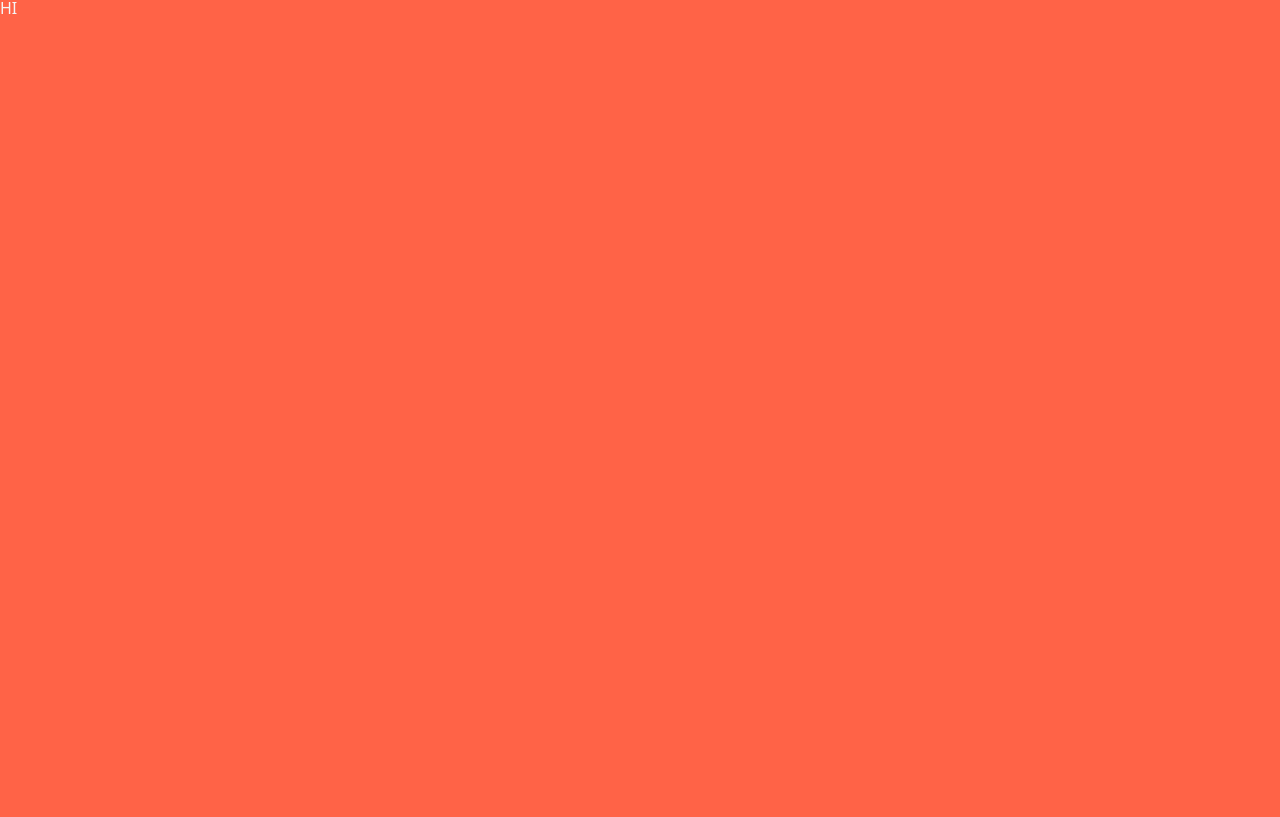
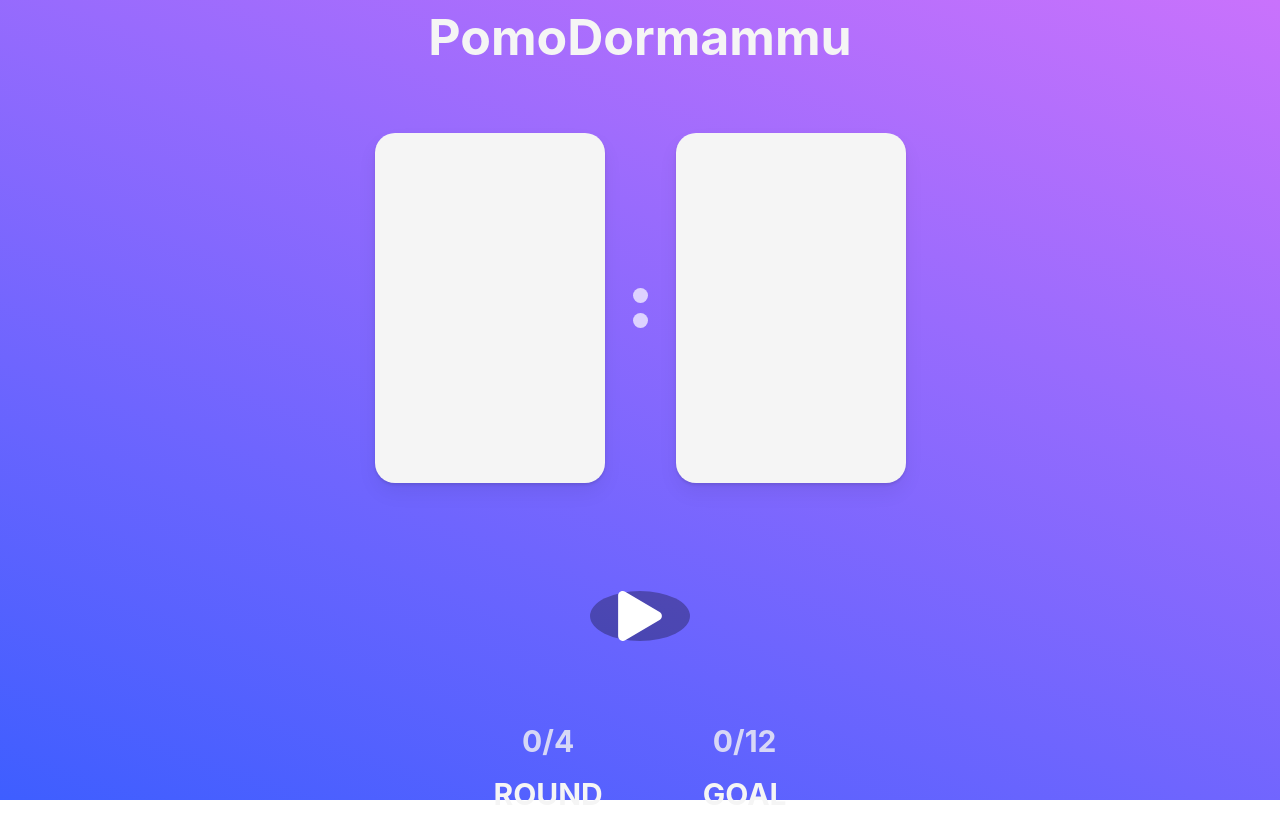
Before and after one commit to jh0152park/nomadcoder-react-study-4th_-Pomodoro, a React (Create React App) app in the folder pomodoro/: page / in a window 1280 px wide. Built offline with nearby package versions, Linux system fonts and the light colour scheme.

Commit message:
setup default form

```diff
--- a/pomodoro/src/App.tsx
+++ b/pomodoro/src/App.tsx
@@ -1,5 +1,95 @@
+import styled from "styled-components";
+import { motion } from "framer-motion";
+import { HStack, Text, VStack } from "@chakra-ui/react";
+import { useState } from "react";
+import { FaPlay } from "react-icons/fa";
+import { FaPause } from "react-icons/fa6";
+
+const TimeBox = styled(motion.div)`
+    width: 230px;
+    height: 350px;
+    border-radius: 20px;
+    background-color: whitesmoke;
+    box-shadow: 0 2px 3px rgba(0, 0, 0, 0.1), 0 10px 20px rgba(0, 0, 0, 0.06);
+`;
+
+const Button = styled(motion.div)`
+    width: 100px;
+    height: 100px;
+    margin-top: 100px;
+    border-radius: 50%;
+    background-color: rgba(0, 0, 0, 0.3);
+    display: flex;
+    justify-content: center;
+    align-items: center;
+
+    &:hover {
+        cursor: pointer;
+    }
+`;
+
+const Dot = styled.div`
+    width: 15px;
+    height: 15px;
+    border-radius: 50%;
+    background-color: rgba(255, 255, 255, 0.7);
+`;
+
 function App() {
-    return <h1>HI</h1>;
+    // default 0, max 4
+    const [round, setRound] = useState<number>(0);
+    // default 0, max 12, 4 rounds is 1 goal
+    const [goal, setGoal] = useState<number>(0);
+    // status of timer
+    const [isPlaying, setIsPlaying] = useState<boolean>(false);
+
+    function togglePlaying() {
+        setIsPlaying((prev) => !prev);
+    }
+
+    return (
+        <VStack w="100%" h="100vh" bg="linear-gradient(20deg,#3e5eff, #c972fc)">
+            <Text
+                fontWeight="bold"
+                fontSize="50px"
+                color="whitesmoke"
+                mb="50px"
+            >
+                PomoDormammu
+            </Text>
+            <HStack w="100%" justifyContent="center">
+                <TimeBox />
+                <VStack spacing="10px" mx="20px">
+                    <Dot />
+                    <Dot />
+                </VStack>
+                <TimeBox />
+            </HStack>
+
+            <Button onClick={togglePlaying}>
+                {!isPlaying && <FaPlay size={50} color="white" />}
+                {isPlaying && <FaPause size={50} color="white" />}
+            </Button>
+
+            <HStack
+                my="70px"
+                color="whitesmoke"
+                fontWeight="bold"
+                fontSize="30px"
+                spacing="100px"
+            >
+                <VStack alignItems="center">
+                    <Text opacity="0.8">{`${round}/4`}</Text>
+                    <Text>ROUND</Text>
+                </VStack>
+
+                <VStack alignItems="center">
+                    <Text opacity="0.8">{`${goal}/12`}</Text>
+                    <Text>GOAL</Text>
+                </VStack>
+            </HStack>
+        </VStack>
+    );
 }
 
 export default App;
--- /dev/null
+++ b/pomodoro/src/global.ts
@@ -0,0 +1,13 @@
+import { atom } from "recoil";
+
+// default 25 minutes
+
+export const Minutes = atom<number>({
+    key: "minutes",
+    default: 25,
+});
+
+export const Seconds = atom<number>({
+    key: "seconds",
+    default: 0,
+});
--- a/pomodoro/src/index.tsx
+++ b/pomodoro/src/index.tsx
@@ -13,7 +13,7 @@ const GlobalStyle = createGlobalStyle`
   ${reset}
 
   body {
-    background-color: tomato;
+    /* background-color: tomato; */
     color: whitesmoke;
     font-family: system-ui, -apple-system, BlinkMacSystemFont, 'Segoe UI', Roboto, Oxygen, Ubuntu, Cantarell, 'Open Sans', 'Helvetica Neue', sans-serif;
   }
```
